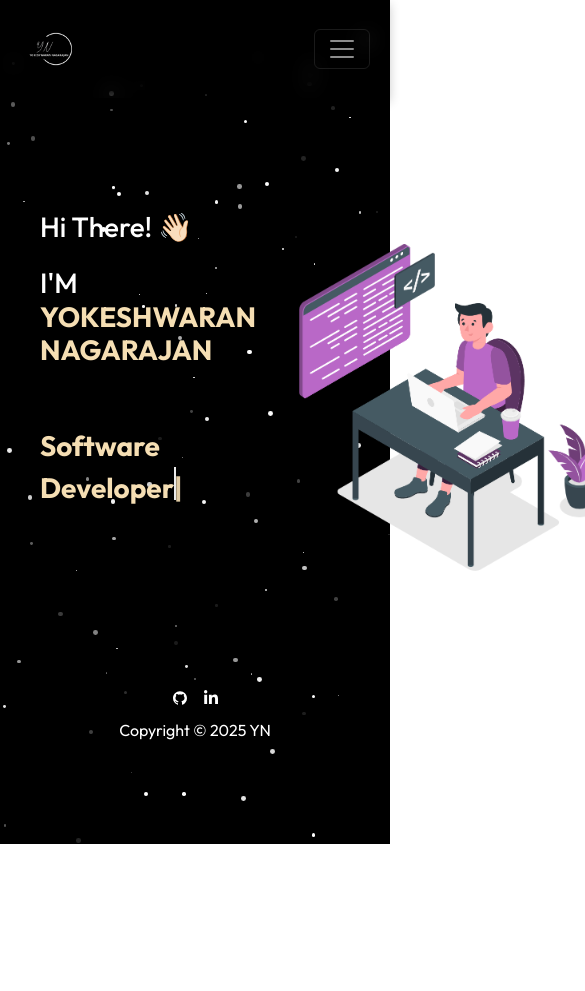
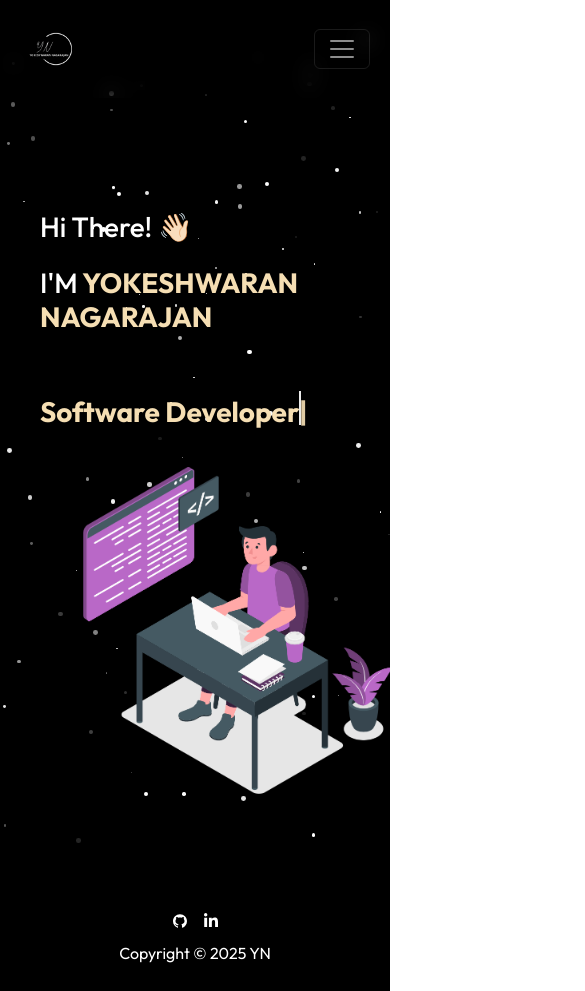
Before and after one commit to yokesh2404/Portfolio, a React (Vite) app: page / in a window 390 px wide. Shown: the top 991 px of the page, 585 px wide, since content can reach past the window. Before the commit the page ends 844 px from the top, so only its background shows below. Built offline with nearby package versions, Linux system fonts and the light colour scheme.

Commit message:
css changes

```diff
--- a/src/pages/Home/Home.css
+++ b/src/pages/Home/Home.css
@@ -6,6 +6,7 @@
     min-height: 100vh;
     font-family: "Outfit";
     position: relative;
+    overflow-x: hidden;
     /* background-image: url('./night_sky_stars.jpeg'); */
     /* Relative path */
     /* background-size: cover; */
@@ -141,3 +142,25 @@
         opacity: 0;
     }
 }
+
+
+@media (max-width: 1024px) {
+    .body {
+        display: flex;
+        flex-direction: row;
+    }
+}
+
+@media (max-width: 768px) {
+    .body {
+        display: flex;
+        flex-direction: column;
+    }
+}
+
+@media (max-width: 480px) {
+    .body {
+        display: flex;
+        flex-direction: column;
+    }
+}
```
